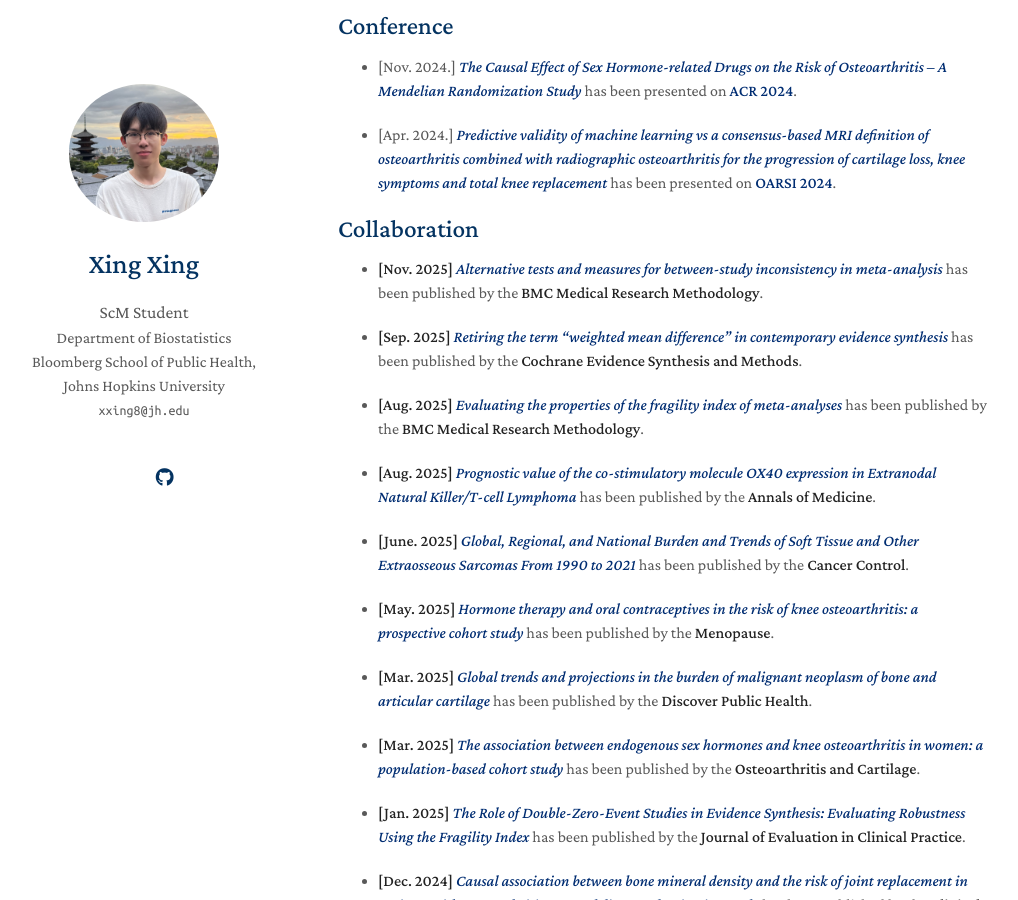
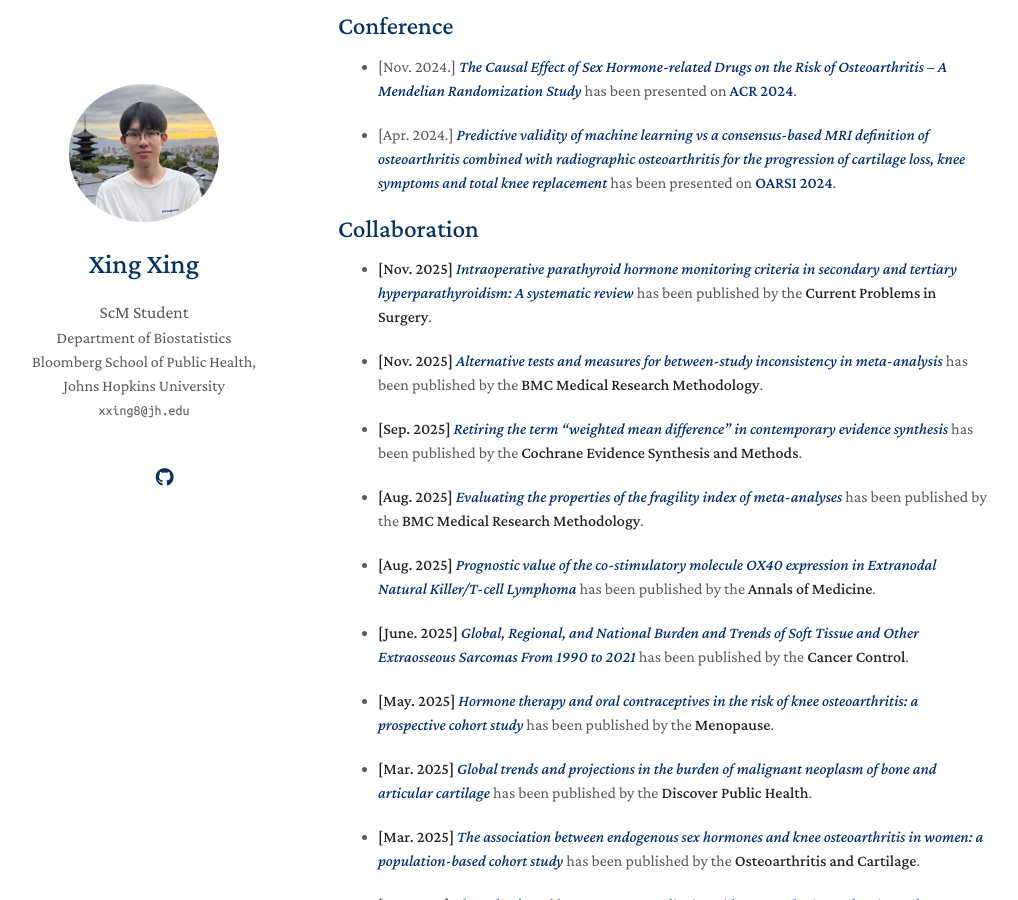
Before and after one commit to KevinXing3/kevinXing3.github.io, a Jekyll site: the page built from index.md, in a window 1280 px wide and 900 px high, scrolled down 2064 px. Shown: the whole window, without its empty margins (132-1150 px from the left). Built offline with Jekyll 4.4.1, drawn with Linux system fonts in a browser that asks for light colours; nearby versions of some CDN libraries; a style sheet for code colours, icons or effects is not loaded; our own code applies the rules of GitHub Pages for plain Markdown files.

Commit message:
Update index.md

```diff
--- a/index.md
+++ b/index.md
@@ -26,6 +26,8 @@ Outside of academia, I’m a dead hard fan of <a href="https://www.juventus.com/
 
 
 ## Collaboration
+- **[Nov. 2025]** <a href="https://www.sciencedirect.com/science/article/pii/S0011384025002163" target="_blank" style="color:#002D72">*Intraoperative parathyroid hormone monitoring criteria in secondary and tertiary hyperparathyroidism: A systematic review*</a> has been published by the **Current Problems in Surgery**.
+
 - **[Nov. 2025]** <a href="https://journals.sagepub.com/doi/10.1177/10732748251355841#tab-contributors" target="_blank" style="color:#002D72">*Alternative tests and measures for between-study inconsistency in meta-analysis*</a> has been published by the **BMC Medical Research Methodology**.
 
 - **[Sep. 2025]** <a href="https://onlinelibrary.wiley.com/doi/10.1002/cesm.70051" target="_blank" style="color:#002D72">*Retiring the term “weighted mean difference” in contemporary evidence synthesis*</a> has been published by the **Cochrane Evidence Synthesis and Methods**.
```
